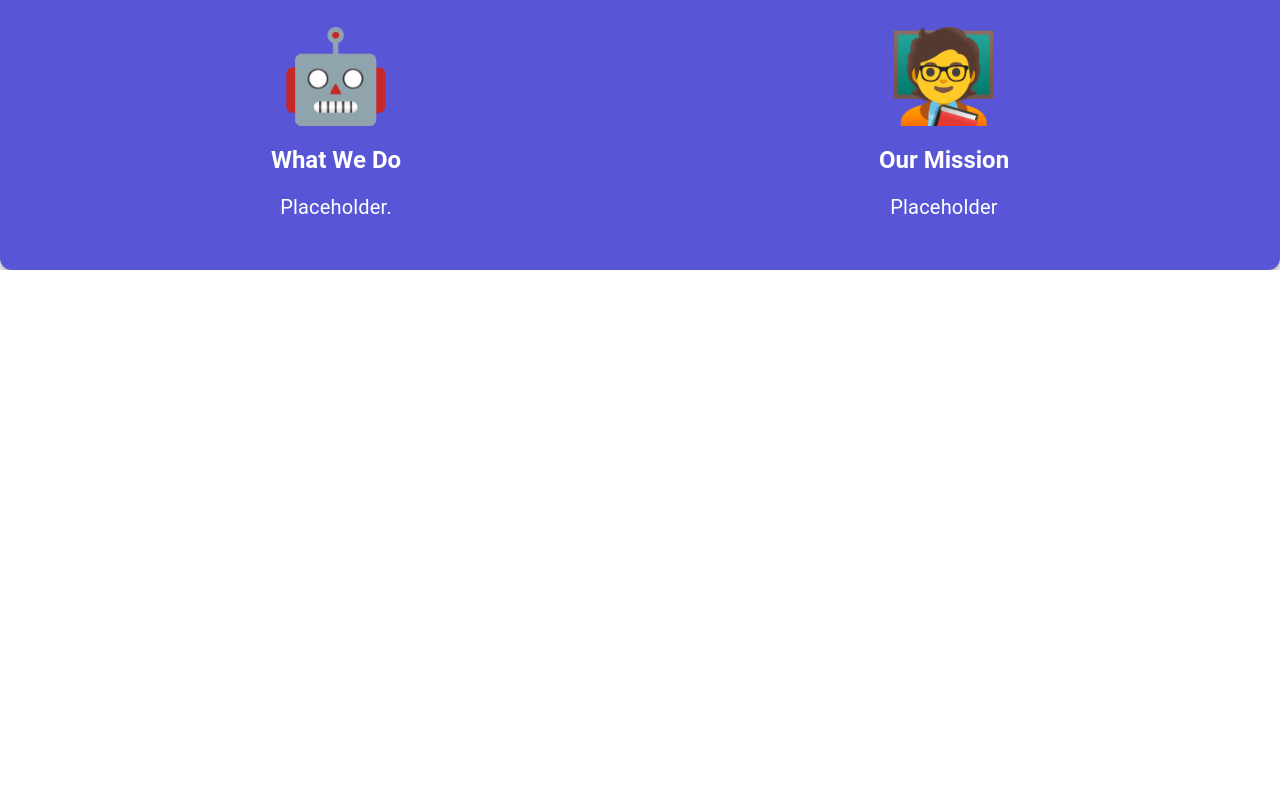
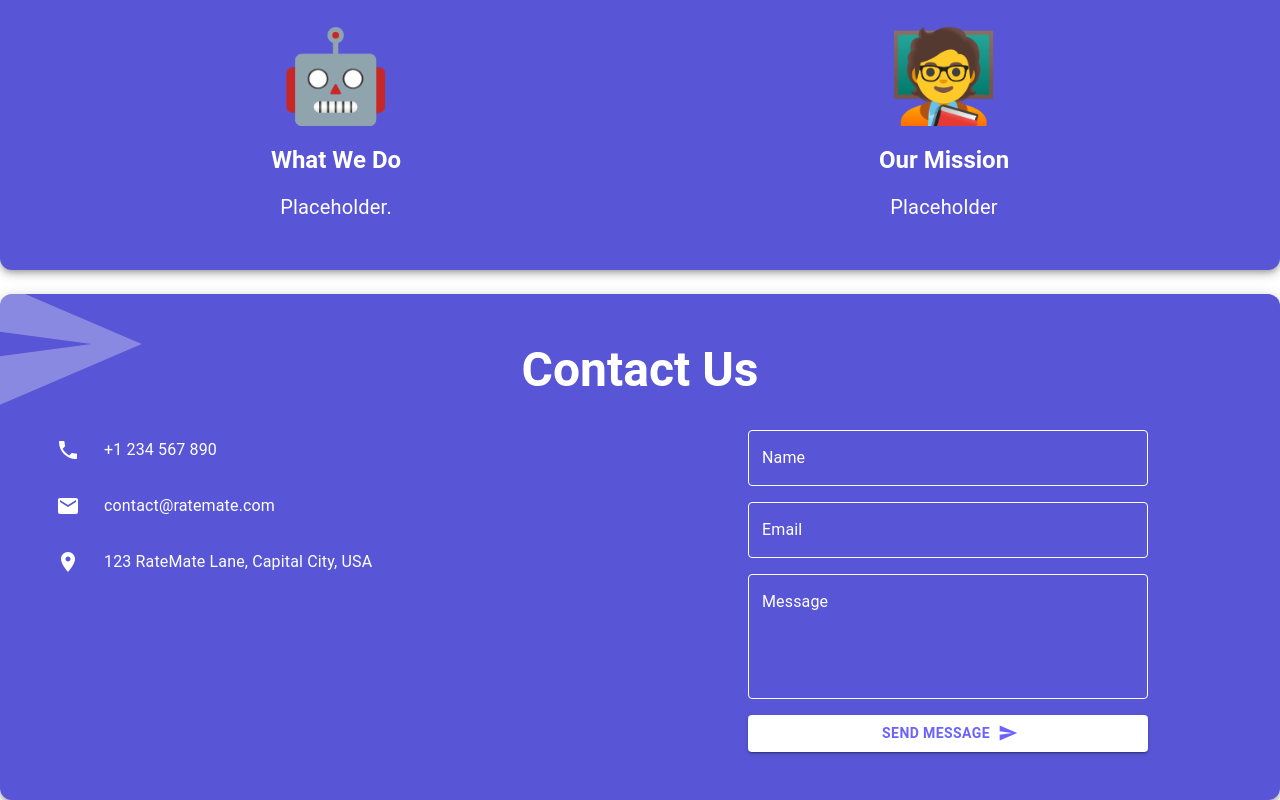
Before and after one commit to boffskbob/rate-mate, a Next.js app: page / in a window 1280 px wide. Shown: the part 960-1760 px from the top of the page. Before the commit the page ends 1230 px from the top, so only its background shows below. Built offline with nearby package versions, Linux system fonts and the light colour scheme.

Commit message:
Added contact page

```diff
--- a/app/page.js
+++ b/app/page.js
@@ -2,7 +2,8 @@
 
 import Navbar from '@/components/Navbar';
 import SearchBar from "@/components/SearchBar";
-import AboutSection from "@/components/About";
+import AboutSection from "@/components/AboutSection";
+import ContactSection from '@/components/ContactSection';
 import { Box, Container, Typography } from "@mui/material";
 
 export default function Home() {
@@ -31,6 +32,7 @@ export default function Home() {
         <SearchBar/>
       </Container>
       <AboutSection />
+      <ContactSection />
     </>
 
   );
--- a/components/About.js
+++ b/components/AboutSection.js
@@ -9,7 +9,7 @@ export default function AboutSection() {
       sx={{
         p: 6,
         backgroundColor: '#5856D6', // same purple theme
-        color: '#fff', // white text color
+        color: '#fff',
         mt: 3,
         borderRadius: 3,
         textAlign: 'center',
--- /dev/null
+++ b/components/ContactSection.js
@@ -0,0 +1,154 @@
+import React from 'react';
+import { Box, Typography, Paper, TextField, Button, Grid, IconButton } from '@mui/material';
+import SendIcon from '@mui/icons-material/Send';
+import PhoneIcon from '@mui/icons-material/Phone';
+import EmailIcon from '@mui/icons-material/Email';
+import LocationOnIcon from '@mui/icons-material/LocationOn';
+
+export default function ContactSection() {
+  return (
+    <Paper
+      elevation={5}
+      sx={{
+        p: 6,
+        backgroundColor: '#5856D6',
+        color: '#fff',
+        mt: 3,
+        borderRadius: 3,
+        borderRadius: 3,
+        textAlign: 'center',
+        position: 'relative',
+        overflow: 'hidden'
+      }}
+    >
+      <Box sx={{ position: 'absolute', top: '-50px', left: '-50px', opacity: 0.3 }}>
+        <SendIcon sx={{ fontSize: 200 }} />
+      </Box>
+      <Typography variant="h3" align="center" sx={{ fontWeight: 'bold', mb: 4 }}>
+        Contact Us
+      </Typography>
+      <Grid container spacing={6} >
+        <Grid item xs={12} md={6}>
+          <Box sx={{ display: 'flex', alignItems: 'center', mb: 2 }}>
+            <IconButton sx={{ color: '#fff', mr: 2 }}>
+              <PhoneIcon />
+            </IconButton>
+            <Typography variant="body1">
+              +1 234 567 890
+            </Typography>
+          </Box>
+          <Box sx={{ display: 'flex', alignItems: 'center', mb: 2 }}>
+            <IconButton sx={{ color: '#fff', mr: 2 }}>
+              <EmailIcon />
+            </IconButton>
+            <Typography variant="body1">
+              contact@ratemate.com
+            </Typography>
+          </Box>
+          <Box sx={{ display: 'flex', alignItems: 'center' }}>
+            <IconButton sx={{ color: '#fff', mr: 2 }}>
+              <LocationOnIcon />
+            </IconButton>
+            <Typography variant="body1">
+              123 RateMate Lane, Capital City, USA
+            </Typography>
+          </Box>
+        </Grid>
+        <Grid item xs={12} md={6}>
+          <Box
+            component="form"
+            sx={{
+              display: 'flex',
+              flexDirection: 'column',
+              gap: 2,
+              maxWidth: 400,
+              mx: 'auto',
+            }}
+          >
+            <TextField
+              label="Name"
+              variant="outlined"
+              fullWidth
+              InputLabelProps={{
+                style: { color: '#fff' },
+              }}
+              InputProps={{
+                style: { color: '#fff', borderColor: '#fff' },
+              }}
+              sx={{
+                '& .MuiOutlinedInput-root': {
+                  '& fieldset': {
+                    borderColor: '#fff',
+                  },
+                  '&:hover fieldset': {
+                    borderColor: '#fff',
+                  },
+                },
+              }}
+            />
+            <TextField
+              label="Email"
+              variant="outlined"
+              fullWidth
+              InputLabelProps={{
+                style: { color: '#fff' },
+              }}
+              InputProps={{
+                style: { color: '#fff', borderColor: '#fff' },
+              }}
+              sx={{
+                '& .MuiOutlinedInput-root': {
+                  '& fieldset': {
+                    borderColor: '#fff',
+                  },
+                  '&:hover fieldset': {
+                    borderColor: '#fff',
+                  },
+                },
+              }}
+            />
+            <TextField
+              label="Message"
+              variant="outlined"
+              multiline
+              rows={4}
+              fullWidth
+              InputLabelProps={{
+                style: { color: '#fff' },
+              }}
+              InputProps={{
+                style: { color: '#fff', borderColor: '#fff' },
+              }}
+              sx={{
+                '& .MuiOutlinedInput-root': {
+                  '& fieldset': {
+                    borderColor: '#fff',
+                  },
+                  '&:hover fieldset': {
+                    borderColor: '#fff',
+                  },
+                },
+              }}
+            />
+            <Button
+              variant="contained"
+              color="primary"
+              fullWidth
+              endIcon={<SendIcon />}
+              sx={{
+                backgroundColor: '#fff',
+                color: '#6c63ff',
+                fontWeight: 'bold',
+                '&:hover': {
+                  backgroundColor: '#f0f0f0',
+                },
+              }}
+            >
+              Send Message
+            </Button>
+          </Box>
+        </Grid>
+      </Grid>
+    </Paper>
+  );
+}
```
